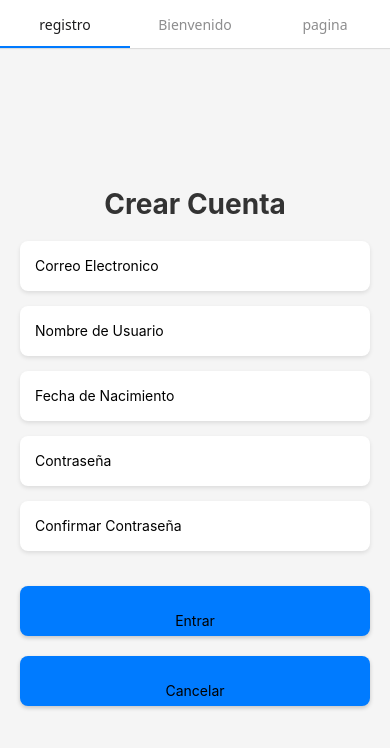
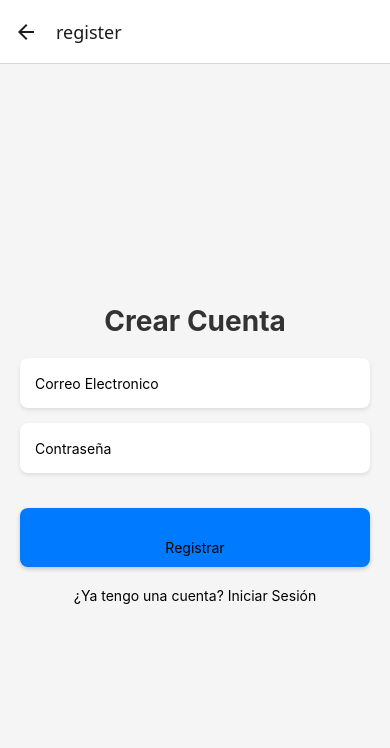
Before and after one commit to israel-22/app-nucleo3, a React Native app: screen /register in a window 390 px wide. Shown: the top 748 px of the page. Built offline with nearby package versions, Linux system fonts and the light colour scheme; no server answers.

Commit message:
Firebase

```diff
--- a/auth/LoginScreen.tsx
+++ b/auth/LoginScreen.tsx
@@ -39,7 +39,7 @@ export default function LoginScreen({navigation}:any) {
      <Text style={styles.registerText}>Entrar</Text>
     </TouchableOpacity>
 
-    <TouchableOpacity onPress={()=>navigation.navigate("Register")}>
+    <TouchableOpacity onPress={()=>navigation.navigate("register")}>
       <Text style={styles.registerText}>¿No tienes cuna cuenta? Registrate</Text>
     </TouchableOpacity>
 
--- a/auth/RegisterScreen.tsx
+++ b/auth/RegisterScreen.tsx
@@ -7,16 +7,11 @@ export default function RegisterScreen({navigation}:any) {
   const[email, setEmail]= useState('');
   const[password, setPassword]=useState('');
 
+  function Register(){
+
+  }
 
 
-   const handleLogin= async()=>{
-     try{
-       // aqui debemos coolocar la autentificacion de firebase
-       console.log("iniciar sescion con:", email,  password);
-     }catch(error){
-       console.error("Error al iniciar sesion",error);
-     }
-   };
 
    return (
      <View style={styles.container}>
@@ -30,24 +25,6 @@ export default function RegisterScreen({navigation}:any) {
        autoCapitalize="none"
        keyboardType='email-address'
        />
-       <TextInput
-       style={styles.input}
-       placeholder="Nombre de Usuario"
-       value={email}
-       onChangeText={setEmail}
-       autoCapitalize="none"
-       keyboardType='email-address'
-       />
-
-       <TextInput
-       style={styles.input}
-       placeholder="Fecha de Nacimiento"
-       value={email}
-       onChangeText={setEmail}
-       autoCapitalize="none"
-       keyboardType='email-address'
-       />
-
 
        <TextInput
        style={styles.input}
@@ -56,20 +33,20 @@ export default function RegisterScreen({navigation}:any) {
        onChangeText={setPassword}
        secureTextEntry
        />
-          <TextInput
+          {/* <TextInput
        style={styles.input}
        placeholder='Confirmar Contraseña'
        value={password}
        onChangeText={setPassword}
        secureTextEntry
-       />
+       /> */}
 
-     <TouchableOpacity style={styles.button} onPress={handleLogin}>
-      <Text style={styles.registerText}>Entrar</Text>
+     <TouchableOpacity style={styles.button} >
+      <Text style={styles.registerText}>Registrar</Text>
      </TouchableOpacity>
-     <TouchableOpacity style={styles.button} onPress={handleLogin}>
-      <Text style={styles.registerText}>Cancelar</Text>
-     </TouchableOpacity>
+      <TouchableOpacity onPress={()=>navigation.navigate("login")}>
+          <Text style={styles.registerText}>¿Ya tengo una cuenta? Iniciar Sesión</Text>
+        </TouchableOpacity>
      </View>
    )
  }
@@ -108,7 +85,7 @@ export default function RegisterScreen({navigation}:any) {
 
  button:{
  width:'100%',
- height:50,
+ height:59,
  backgroundColor:'#007bff',
  borderRadius:8,
  justifyContent:'center',
--- a/browsers/MainNavigator.tsx
+++ b/browsers/MainNavigator.tsx
@@ -1,9 +1,28 @@
 import { createMaterialTopTabNavigator } from '@react-navigation/material-top-tabs';
+import { createStackNavigator } from '@react-navigation/stack';
 import { NavigationContainer } from '@react-navigation/native';
 import GameScreen from '../screens/GameScreen';
 import ScoreScreen from '../screens/ScoreScreen';
 import LoginScreen from '../auth/LoginScreen';
 import RegisterScreen from '../auth/RegisterScreen';
+
+
+const Stack = createStackNavigator();
+
+function MyStack(){
+  return(
+    <Stack.Navigator initialRouteName='login'>
+      <Stack.Screen name='login' component={LoginScreen}/>
+      <Stack.Screen name='register' component={RegisterScreen}/>
+      <Stack.Screen name='MyTab' component={MyTab}/>
+    </Stack.Navigator>
+  )
+}
+
+
+
+
+
 
 const Tab = createMaterialTopTabNavigator();
 
@@ -11,11 +30,8 @@ const Tab = createMaterialTopTabNavigator();
 function MyTab(){
     return(
 <Tab.Navigator >
-  {/* <Tab.Screen name= 'Login' component={LoginScreen} /> */}
-  <Tab.Screen name= 'registro' component={RegisterScreen} />
-
-<Tab.Screen name= 'Bienvenido' component ={GameScreen} />
-<Tab.Screen name= 'pagina' component ={ScoreScreen} />
+    <Tab.Screen name= 'Bienvenido' component ={GameScreen} />
+    <Tab.Screen name= 'pagina' component ={ScoreScreen} />
 </Tab.Navigator>
   )
 }
@@ -23,7 +39,7 @@ function MyTab(){
 export default function MainNavigator(){
   return(
     <NavigationContainer>
-        <MyTab />
+        <MyStack />
     </NavigationContainer>
   )
 
--- a/package.json
+++ b/package.json
@@ -9,18 +9,20 @@
     "web": "expo start --web"
   },
   "dependencies": {
+    "@expo/metro-runtime": "~4.0.1",
     "@react-navigation/material-top-tabs": "^7.2.4",
     "@react-navigation/native": "^7.1.0",
+    "@react-navigation/stack": "^7.2.8",
     "expo": "~52.0.42",
     "expo-status-bar": "~2.0.1",
     "react": "18.3.1",
+    "react-dom": "18.3.1",
     "react-native": "0.76.8",
     "react-native-pager-view": "6.5.1",
     "react-native-safe-area-context": "4.12.0",
     "react-native-screens": "~4.4.0",
-    "react-dom": "18.3.1",
     "react-native-web": "~0.19.13",
-    "@expo/metro-runtime": "~4.0.1"
+    "react-native-gesture-handler": "~2.20.2"
   },
   "devDependencies": {
     "@babel/core": "^7.25.2",
```
Also changed, not shown: 1 other file (tests, documents, lock files or other folders).
